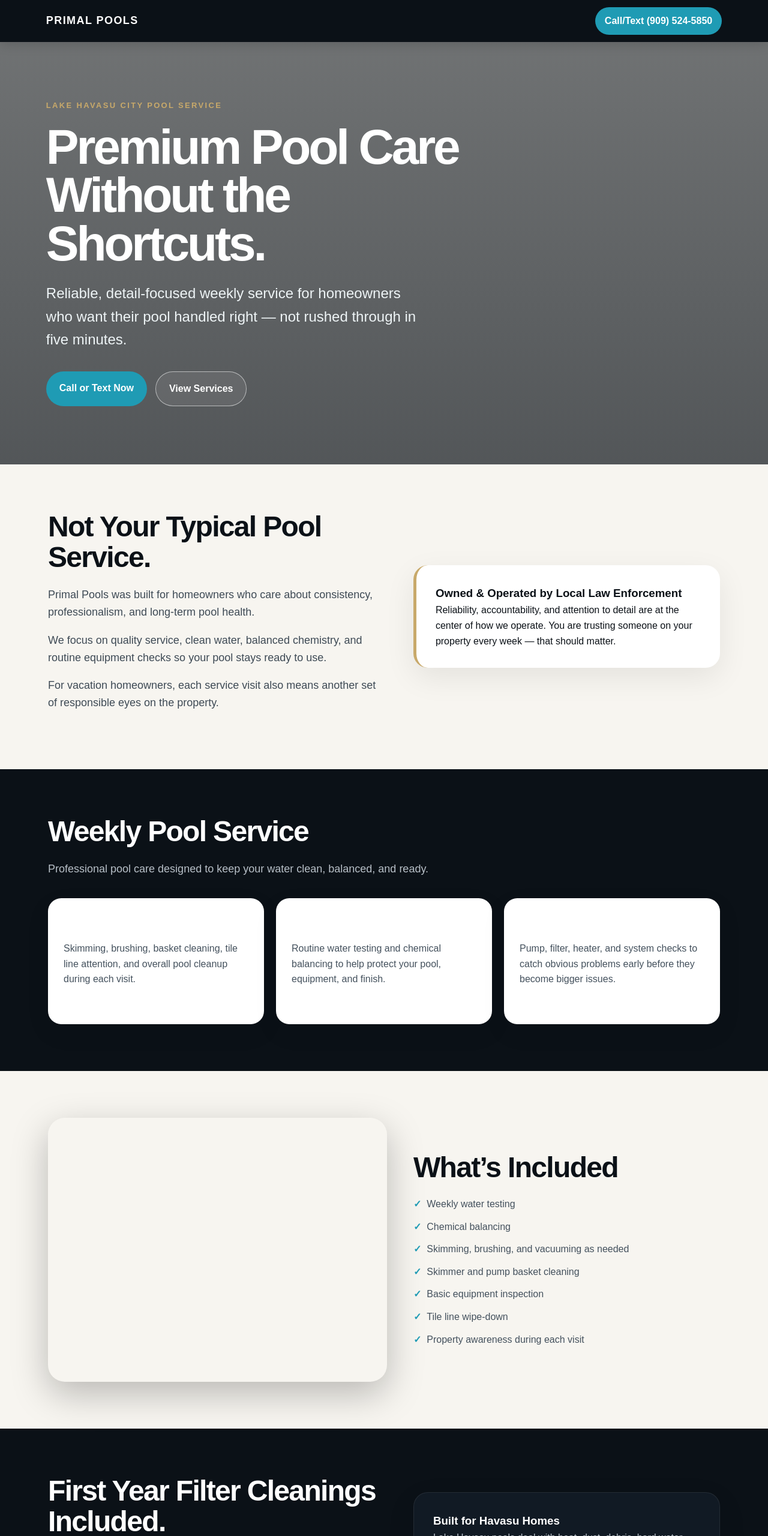
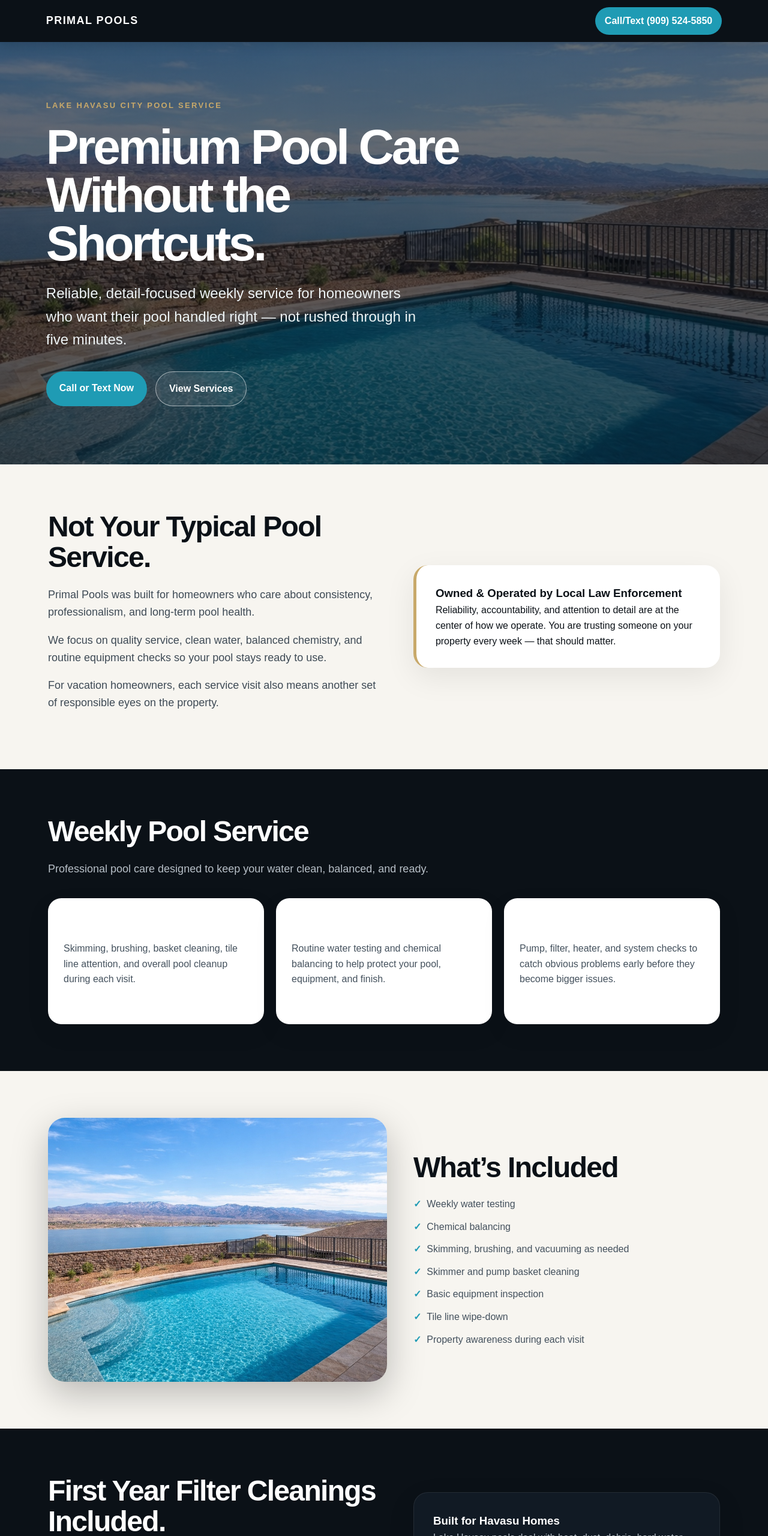
Before and after one commit to primalpools/primalpools, a plain HTML site: page index.html in a window 1280 px wide. Shown: the top 2560 px of the page at 60% size. Drawn offline with Linux system fonts and the light colour scheme.

Commit message:
Update index.html

```diff
--- a/index.html
+++ b/index.html
@@ -64,7 +64,7 @@
       min-height: 88vh;
       background:
         linear-gradient(rgba(5, 11, 17, .56), rgba(5, 11, 17, .68)),
-        url('images/pool1.jpg') center/cover no-repeat;
+        url('pool1.jpg') center/cover no-repeat;
       color: var(--white);
       display: flex;
       align-items: center;
@@ -214,7 +214,7 @@
       border-radius: 28px;
       overflow: hidden;
       min-height: 440px;
-      background: url('images/pool2.jpg') center/cover no-repeat;
+      background: url('pool2.jpg') center/cover no-repeat;
       box-shadow: var(--shadow);
     }
 
```
